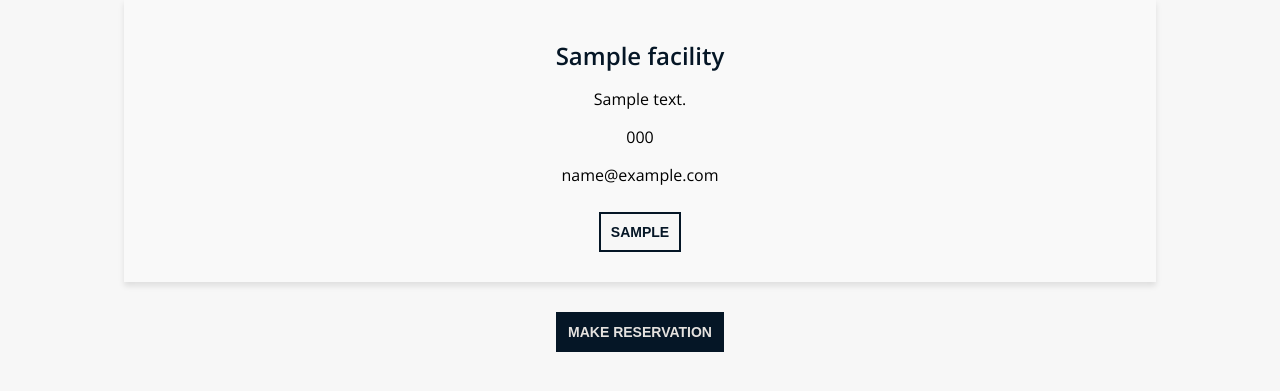
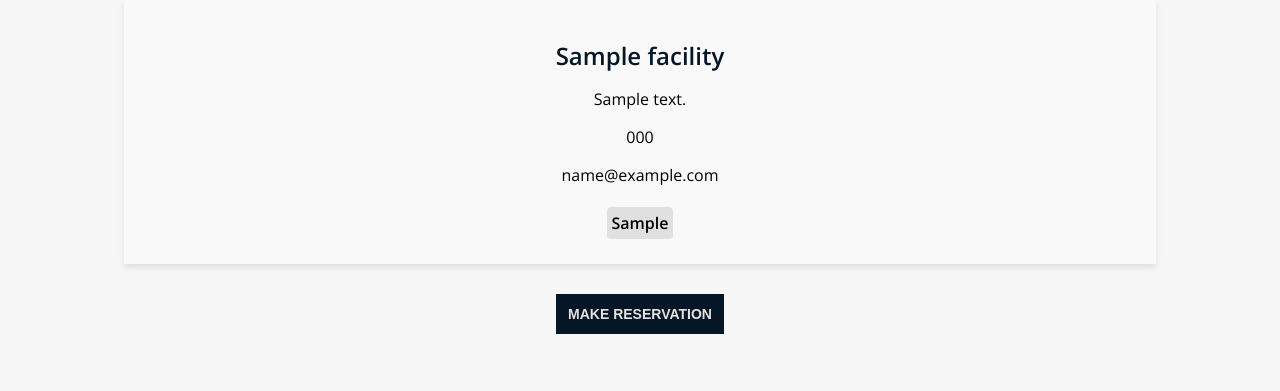
Before and after one commit to salimbeyden/Reservation-System-for-DB-Project, a Flask app: page /campus/1 in a window 1280 px wide. Shown: the part 233-624 px from the top of the page. Run offline with Flask 3, Linux system fonts and the light colour scheme; tables that the repository leaves empty hold one stand-in row (values such as "Sample post").

Commit message:
campus html is updated.

```diff
--- a/MyFlaskApp/templates/campus.html
+++ b/MyFlaskApp/templates/campus.html
@@ -70,7 +70,7 @@
             <p>{{ facility_info[0].tel_no }}</p>
             <p>{{ facility_info[0].email }}</p>
             {% for sport in facility_info[1] %}
-            <button><a href="{{ url_for('reservation_page', selected_sport=sport[0], selected_campus=campus_id, selected_area=facility_info[0].facility_id) }}">{{ sport[1] }}</a></button>
+            <span class="sport-name">{{ sport[1] }}</span>
             {% endfor %}
         </div>
         {% endfor %}
```
